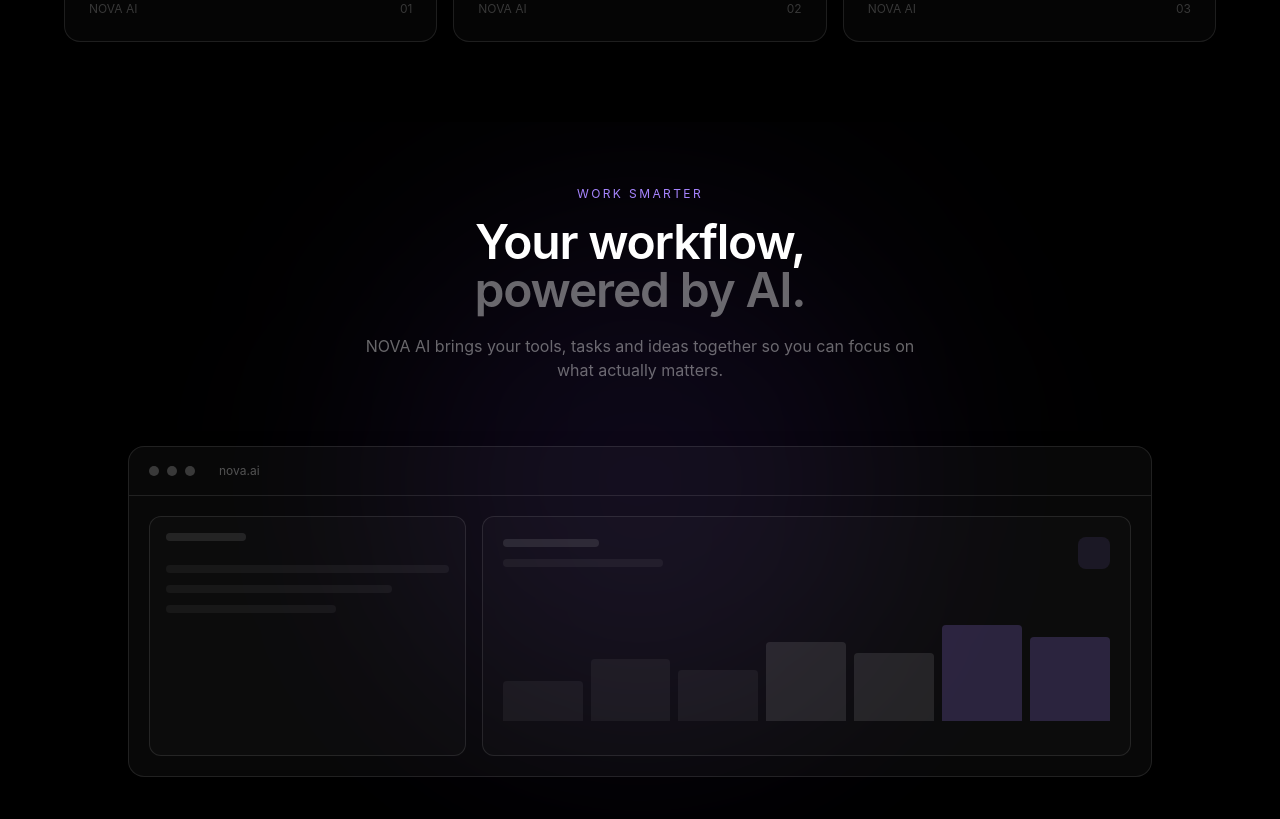
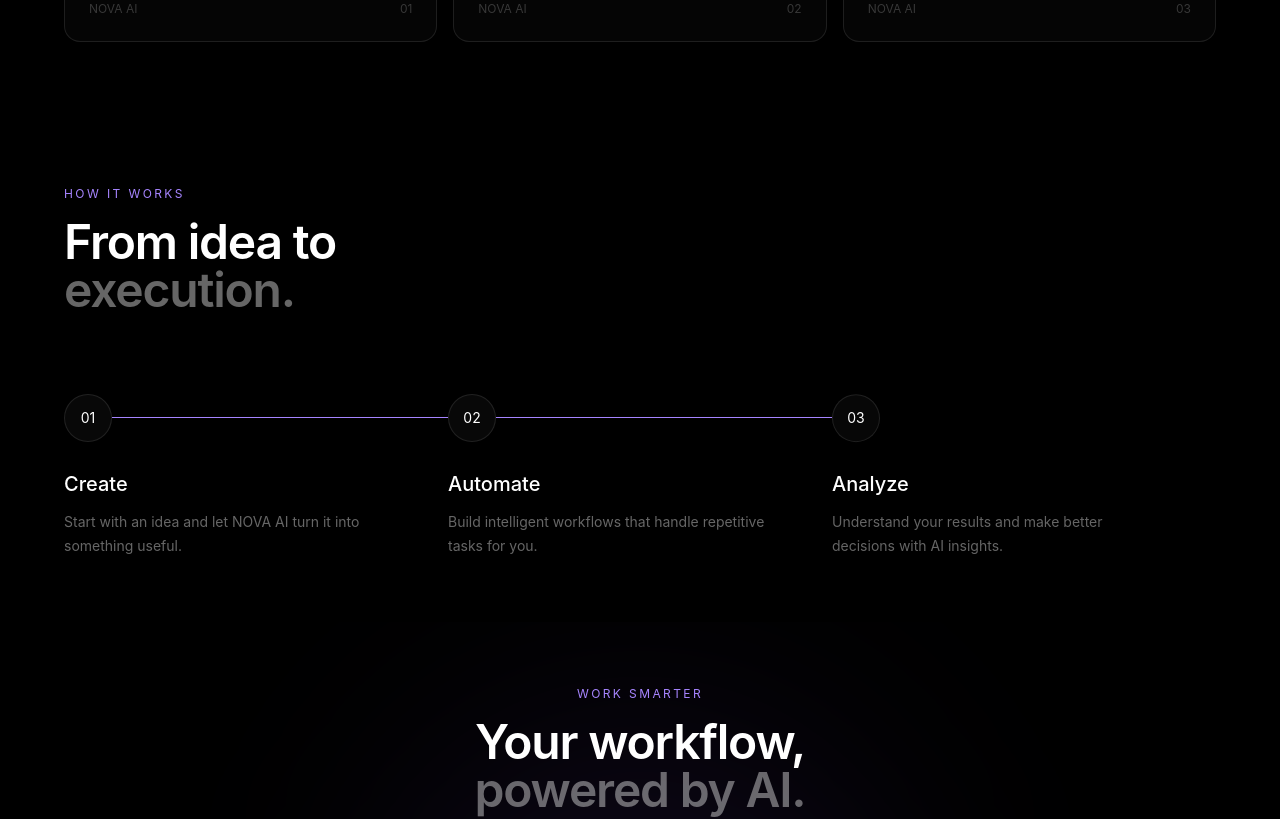
Before and after one commit to pranayapradhan/animated-saas, a React (Vite) app: page / in a window 1280 px wide. Shown: the part 1720-2539 px from the top of the page. Built offline with nearby package versions, Linux system fonts and the light colour scheme.

Commit message:
feat: add parallax and stagger animations

```diff
--- a/src/App.tsx
+++ b/src/App.tsx
@@ -2,6 +2,7 @@ import Features from "./sections/Features";
 import Navbar from "./components/Navbar";
 import Hero from "./sections/Hero";
 import AISection from "./sections/AISection";
+import HowItWorks from "./sections/HowItWorks";
 
 function App() {
   return (
@@ -9,6 +10,7 @@ function App() {
       <Navbar />
       <Hero />
       <Features/>
+      <HowItWorks />
       <AISection />
     </main>
   );
--- a/src/animations/scrollAnimations.ts
+++ b/src/animations/scrollAnimations.ts
@@ -60,3 +60,43 @@ export const animateParallax = (container: HTMLElement) => {
     },
   });
 };
+
+export const animateHowItWorks = (container: HTMLElement) => {
+  const steps = container.querySelectorAll(".how-step");
+  const lines = container.querySelectorAll(".how-line-progress");
+
+  if (!steps.length) return;
+
+  const tl = gsap.timeline({
+    scrollTrigger: {
+      trigger: container,
+      start: "top 70%",
+      toggleActions: "play none none none",
+    },
+  });
+
+  steps.forEach((step, index) => {
+    tl.from(
+      step,
+      {
+        y: 40,
+        opacity: 0,
+        duration: 0.6,
+        ease: "power3.out",
+      },
+      index === 0 ? 0 : "+=0.15"
+    );
+
+    if (lines[index]) {
+      tl.to(
+        lines[index],
+        {
+          width: "100%",
+          duration: 0.6,
+          ease: "power2.inOut",
+        },
+        "+=0.1"
+      );
+    }
+  });
+};
--- /dev/null
+++ b/src/sections/HowItWorks.tsx
@@ -0,0 +1,107 @@
+import { useRef } from "react";
+import { useGSAP } from "@gsap/react";
+
+import { animateHowItWorks } from "../animations/scrollAnimations";
+
+const steps = [
+  {
+    number: "01",
+    title: "Create",
+    description:
+      "Start with an idea and let NOVA AI turn it into something useful.",
+  },
+  {
+    number: "02",
+    title: "Automate",
+    description:
+      "Build intelligent workflows that handle repetitive tasks for you.",
+  },
+  {
+    number: "03",
+    title: "Analyze",
+    description:
+      "Understand your results and make better decisions with AI insights.",
+  },
+];
+
+const HowItWorks = () => {
+  const sectionRef = useRef<HTMLElement>(null);
+
+  useGSAP(
+    () => {
+      if (!sectionRef.current) return;
+
+      animateHowItWorks(sectionRef.current);
+    },
+    {
+      scope: sectionRef,
+    }
+  );
+
+  return (
+    <section
+      ref={sectionRef}
+      className="bg-black px-6 py-16 sm:py-16"
+    >
+      <div className="mx-auto max-w-6xl">
+
+        {/* Heading */}
+        <div className="max-w-2xl">
+          <p className="text-xs uppercase tracking-[0.2em] text-violet-400">
+            How It Works
+          </p>
+
+          <h2 className="mt-4 text-3xl font-semibold tracking-tight text-white sm:text-4xl md:text-5xl">
+            From idea to
+            <br />
+            <span className="text-white/40">
+              execution.
+            </span>
+          </h2>
+        </div>
+
+        {/* Steps */}
+        <div className="relative mt-20 grid gap-12 md:grid-cols-3 md:gap-0">
+
+          {steps.map((step, index) => (
+            <div
+              key={step.number}
+              className="how-step relative"
+            >
+              {/* Step Number */}
+              <div className="flex items-center">
+
+                <div className="how-number flex h-12 w-12 shrink-0 items-center justify-center rounded-full border border-white/10 bg-white/[0.03] text-sm text-white">
+                  {step.number}
+                </div>
+
+                {/* Connecting Line */}
+                {index < steps.length - 1 && (
+                  <div className="how-line hidden h-px flex-1 overflow-hidden bg-white/10 md:block">
+                    <div className="how-line-progress h-full w-0 bg-violet-400" />
+                  </div>
+                )}
+
+              </div>
+
+              {/* Content */}
+              <div className="mt-7 max-w-xs">
+                <h3 className="text-xl font-medium text-white">
+                  {step.title}
+                </h3>
+
+                <p className="mt-3 text-sm leading-6 text-white/40">
+                  {step.description}
+                </p>
+              </div>
+            </div>
+          ))}
+
+        </div>
+
+      </div>
+    </section>
+  );
+};
+
+export default HowItWorks;
```
